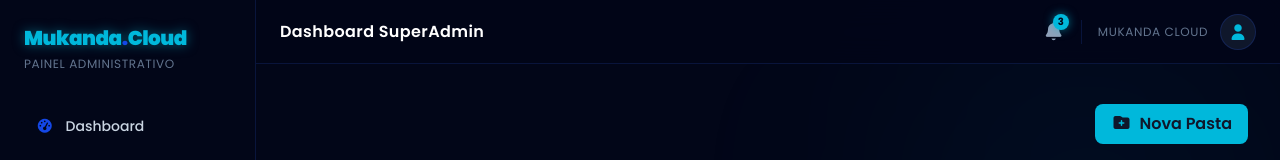
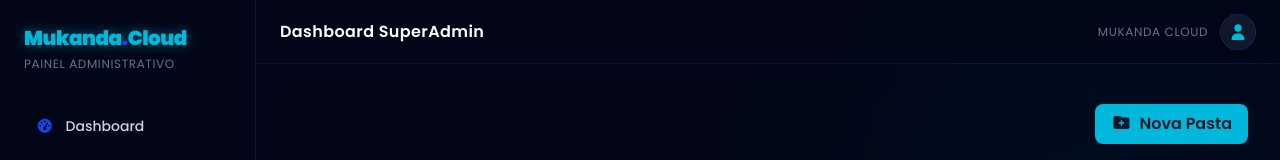
Before and after one commit to nsimba-afonso-nwayami/mukanda-cloud, a React (Vite) app: page /dashboard/superadmin in a window 1280 px wide. Shown: the top 160 px of the page. Built offline with nearby package versions, Linux system fonts and the light colour scheme.

Commit message:
Notíficações removidas do header

```diff
--- a/src/pages/gerente/components/HeaderGerente.jsx
+++ b/src/pages/gerente/components/HeaderGerente.jsx
@@ -31,35 +31,6 @@ export default function HeaderGerente({ sidebarOpen, setSidebarOpen, title }) {
       {/* RIGHT */}
       <div className="flex items-center gap-4">
 
-        {/* Notificações */}
-        <Link
-          to="/dashboard/superadmin/notificacoes"
-          className="
-            relative text-lg text-slate-400
-            hover:text-cyan-300
-            transition
-          "
-        >
-          <i className="fas fa-bell"></i>
-
-          {/* Badge */}
-          <span
-            className="
-              absolute -top-1 -right-1
-              bg-cyan-500 text-slate-950
-              text-[10px] w-4 h-4 rounded-full
-              flex items-center justify-center
-              font-bold
-              shadow-[0_0_10px_rgba(6,182,212,0.6)]
-            "
-          >
-            3
-          </span>
-        </Link>
-
-        {/* Divider sutil */}
-        <div className="hidden sm:block w-px h-6 bg-blue-900/30"></div>
-
         {/* Perfil */}
         <div className="flex items-center gap-3">
           <span className="text-xs text-slate-500 hidden sm:block uppercase tracking-wider">
--- a/src/pages/superadmin/components/HeaderSuperAdmin.jsx
+++ b/src/pages/superadmin/components/HeaderSuperAdmin.jsx
@@ -31,35 +31,6 @@ export default function HeaderSuperAdmin({ sidebarOpen, setSidebarOpen, title })
       {/* RIGHT */}
       <div className="flex items-center gap-4">
 
-        {/* Notificações */}
-        <Link
-          to="/dashboard/superadmin/notificacoes"
-          className="
-            relative text-lg text-slate-400
-            hover:text-cyan-300
-            transition
-          "
-        >
-          <i className="fas fa-bell"></i>
-
-          {/* Badge */}
-          <span
-            className="
-              absolute -top-1 -right-1
-              bg-cyan-500 text-slate-950
-              text-[10px] w-4 h-4 rounded-full
-              flex items-center justify-center
-              font-bold
-              shadow-[0_0_10px_rgba(6,182,212,0.6)]
-            "
-          >
-            3
-          </span>
-        </Link>
-
-        {/* Divider sutil */}
-        <div className="hidden sm:block w-px h-6 bg-blue-900/30"></div>
-
         {/* Perfil */}
         <div className="flex items-center gap-3">
           <span className="text-xs text-slate-500 hidden sm:block uppercase tracking-wider">
```
